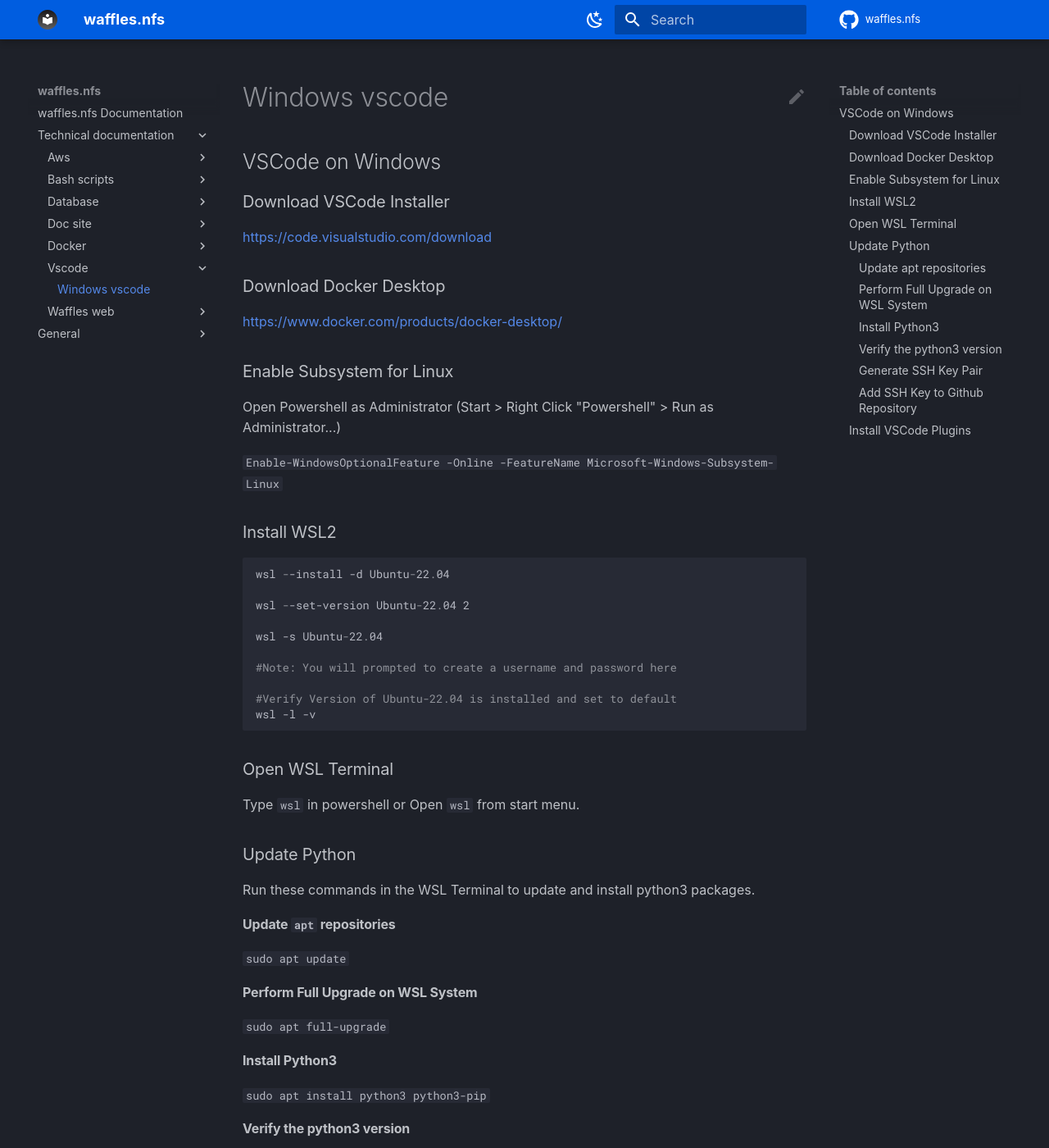
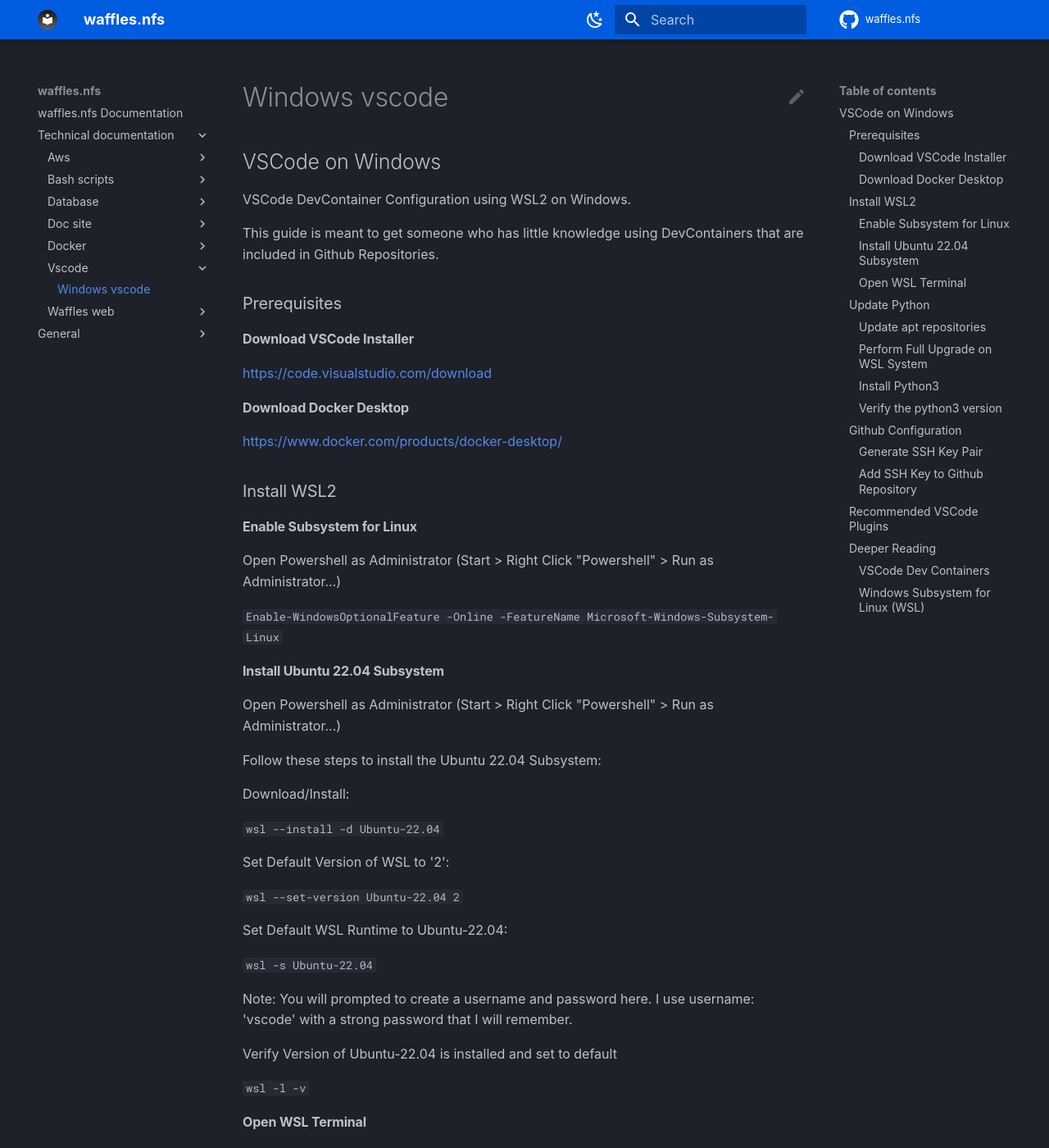
Before and after one commit to chris-mendoza/doc-site, an MkDocs documentation site: the page built from docs/docs/technical_documentation/vscode/windows-vscode.md, in a window 1280 px wide and 1400 px high. Shown: the whole window at 82% size. Built offline with MkDocs 1.6.1 and Material for MkDocs 9.7.7, drawn with Linux system fonts in a browser that asks for light colours; some of the changed text lies outside the part shown.

Commit message:
update notes on vscode

````diff
--- a/docs/docs/technical_documentation/vscode/windows-vscode.md
+++ b/docs/docs/technical_documentation/vscode/windows-vscode.md
@@ -1,35 +1,52 @@
 ## VSCode on Windows
 
-### Download VSCode Installer
+VSCode DevContainer Configuration using WSL2 on Windows.
+
+This guide is meant to get someone who has little knowledge using DevContainers that are included in Github Repositories.
+
+### Prerequisites
+
+#### Download VSCode Installer
 
 <https://code.visualstudio.com/download>
 
-### Download Docker Desktop
+#### Download Docker Desktop
 
 <https://www.docker.com/products/docker-desktop/>
 
-### Enable Subsystem for Linux
+### Install WSL2
+
+#### Enable Subsystem for Linux
 
 Open Powershell as Administrator (Start > Right Click "Powershell" > Run as Administrator...)
 
 `Enable-WindowsOptionalFeature -Online -FeatureName Microsoft-Windows-Subsystem-Linux`
 
-### Install WSL2
+#### Install Ubuntu 22.04 Subsystem
 
-```powershell
-wsl --install -d Ubuntu-22.04
+Open Powershell as Administrator (Start > Right Click "Powershell" > Run as Administrator...)
 
-wsl --set-version Ubuntu-22.04 2
+Follow these steps to install the Ubuntu 22.04 Subsystem:
 
-wsl -s Ubuntu-22.04
+Download/Install:
 
-#Note: You will prompted to create a username and password here
+`wsl --install -d Ubuntu-22.04`
 
-#Verify Version of Ubuntu-22.04 is installed and set to default
-wsl -l -v
-```
+Set Default Version of WSL to '2':
 
-### Open WSL Terminal
+`wsl --set-version Ubuntu-22.04 2`
+
+Set Default WSL Runtime to Ubuntu-22.04:
+
+`wsl -s Ubuntu-22.04`
+
+Note: You will prompted to create a username and password here. I use username: 'vscode' with a strong password that I will remember.
+
+Verify Version of Ubuntu-22.04 is installed and set to default
+
+`wsl -l -v`
+
+#### Open WSL Terminal
 
 Type `wsl` in powershell or Open `wsl` from start menu.
 
@@ -53,6 +70,8 @@
 
 `python3 --version`
 
+### Github Configuration
+
 #### Generate SSH Key Pair
 
 `ssh-keygen`
@@ -61,9 +80,19 @@
 
 <https://docs.github.com/en/authentication/connecting-to-github-with-ssh/managing-deploy-keys>
 
-### Install VSCode Plugins
+### Recommended VSCode Plugins
 
 - Docker
 - DevContainers
 - Indent One Space
 - WSL2
+
+### Deeper Reading
+
+#### VSCode Dev Containers
+
+<https://code.visualstudio.com/docs/devcontainers/containers>
+
+#### Windows Subsystem for Linux (WSL)
+
+<https://learn.microsoft.com/en-us/windows/wsl/about>
````
